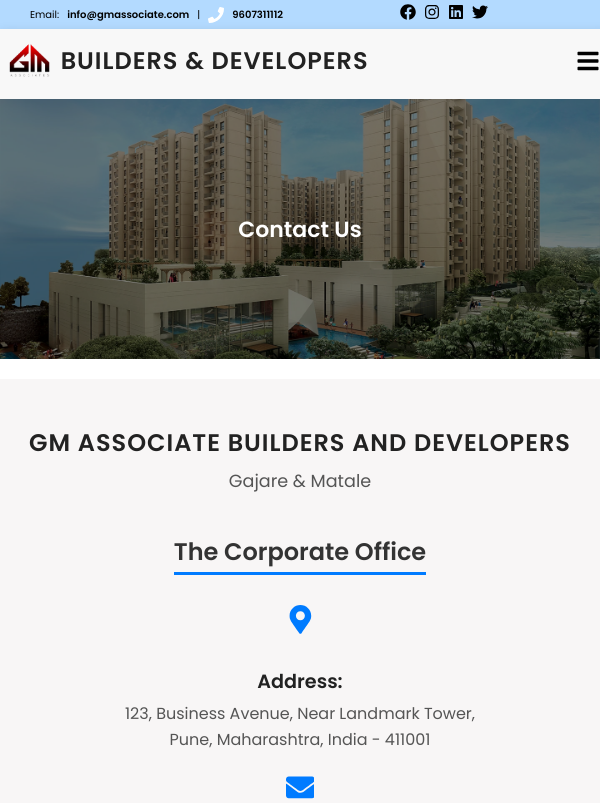
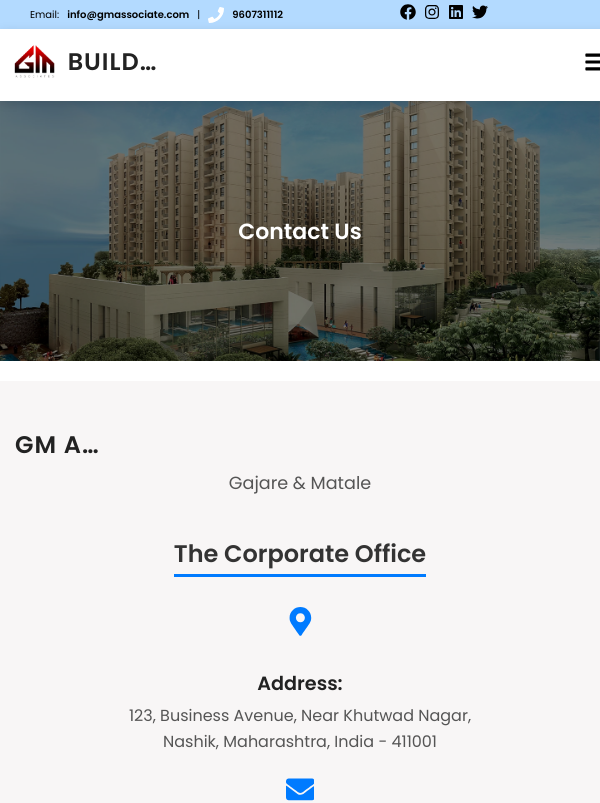
Before and after one commit to diksha-shelar/GM_Associate, a React (Create React App) app in the folder client/: page /contact in a window 600 px wide. Shown: the top 803 px of the page. Built offline with nearby package versions, Linux system fonts and the light colour scheme.

Commit message:
initial chnages

```diff
--- a/client/src/components/Footer.jsx
+++ b/client/src/components/Footer.jsx
@@ -65,11 +65,11 @@
         <div className="footer-center">
           <h3>CONTACT INFO</h3>
           <p>
-            <FaMapMarkerAlt className="contact-icon" /> Office Address, City,
+            <FaMapMarkerAlt className="contact-icon" /> Khutwad Nagar Nashik ,
             Country
           </p>
           <p>
-            <FaEnvelope className="contact-icon" /> info@gmbuilders.com
+            <FaEnvelope className="contact-icon" /> info@gmassociate.com
           </p>
         </div>
 
--- a/client/src/components/Form.jsx
+++ b/client/src/components/Form.jsx
@@ -121,7 +121,7 @@
           <FaBuilding className="custom-icon" />
           <div>
             <h3>Office</h3>
-            <p>123 Business St, New York, NY</p>
+            <p>123 Business tower, Khutwad Nagar Nashik</p>
           </div>
         </div>
 
@@ -129,7 +129,7 @@
           <FaEnvelope className="custom-icon" />
           <div>
             <h3>Email Us</h3>
-            <p>contact@yourbusiness.com</p>
+            <p>contact-info@gmassociate.com</p>
           </div>
         </div>
       </div>
--- a/client/src/components/Navbar.css
+++ b/client/src/components/Navbar.css
@@ -121,38 +121,46 @@
 }
 
 /* Responsive Design */
-@media screen and (max-width: 600px) {
+@media screen and (min-width: 400px) and (max-width: 600px) {
   .navbar {
+    display: flex;
     flex-direction: row;
     justify-content: space-between;
     align-items: center;
-    padding: 5px 5px;
+    padding: 6px 10px;
     height: 60px;
     position: relative;
+    background-color: white;
+    z-index: 1000;
   }
 
   .logo-container {
     display: flex;
     align-items: center;
-    gap: 6px;
+    gap: 8px;
+  }
+
+  .logo {
+    height: 36px;
+    width: auto;
   }
 
   .company-name {
-    font-size: 10px;
-    font-weight: 300;
+    font-size: 8.5px;
+    font-weight: 400;
     white-space: nowrap;
-  }
-
-  .logo {
-    height: 45px;
+    overflow: hidden;
+    text-overflow: ellipsis;
+    max-width: 90px;
   }
 
   .menu-icon {
-    display: block;
-    font-size: 24px;
+    display: block !important;
+    font-size: 22px;
     cursor: pointer;
-    padding: 5px;
-    z-index: 1000;
+    padding: 4px;
+    z-index: 1001;
+    color: black;
   }
 
   .nav-links {
@@ -161,7 +169,7 @@
     width: 100%;
     background: white;
     position: absolute;
-    top: 100%;
+    top: 60px;
     left: 0;
     padding: 10px 0;
     box-shadow: 0 4px 10px rgba(0, 0, 0, 0.1);
@@ -179,7 +187,7 @@
   }
 
   .nav-links a {
-    font-size: 16px;
+    font-size: 14px;
     padding: 10px 20px;
     display: block;
     color: black;
@@ -191,10 +199,10 @@
   }
 
   .dropdown-menu {
+    display: none;
     position: relative;
     background: none;
     box-shadow: none;
-    display: none;
   }
 
   .dropdown:hover .dropdown-menu {
--- a/client/src/pages/contact.jsx
+++ b/client/src/pages/contact.jsx
@@ -23,8 +23,8 @@
           <div>
             <h4 className="contact-title">Address:</h4>
             <p className="contact-text">
-              123, Business Avenue, Near Landmark Tower, <br />
-              Pune, Maharashtra, India - 411001
+              123, Business Avenue, Near Khutwad Nagar, <br />
+              Nashik, Maharashtra, India - 411001
             </p>
           </div>
         </div>
```
